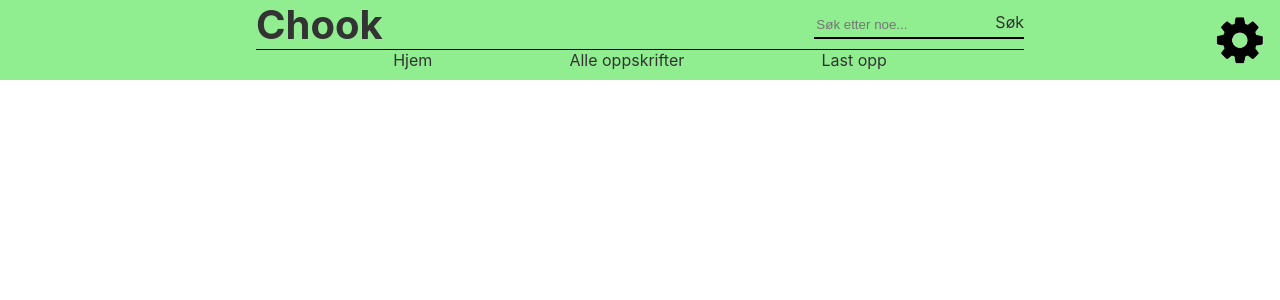
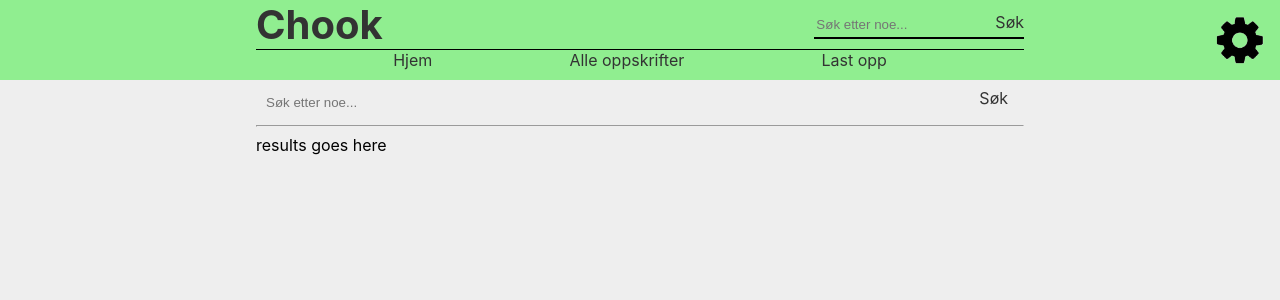
Before and after one commit to gardehal/react-chook, a React (Create React App) app: page /search in a window 1280 px wide. Shown: the top 300 px of the page. Built offline with nearby package versions, Linux system fonts and the light colour scheme; no server answers; the database is empty.

Commit message:
simple search(results) page

```diff
--- a/src/App.js
+++ b/src/App.js
@@ -3,7 +3,7 @@ import firebase from "firebase/app";
 import env from "./secrets/env";
 import { Provider } from "react-redux";
 import store from "./store";
-import { BrowserRouter , Route, Link } from "react-router-dom";
+import { BrowserRouter, Route } from "react-router-dom";
 
 // Redux imports
 import { SETTINGS_TOGGLE_CONTRASTMODE } from "./actions/types";
@@ -17,6 +17,7 @@ import DevPage from "./components/DevPage";
 import Header from "./components/common/Header";
 import ListPage from "./components/ListPage";
 import RecipeDetailsPage from "./components/RecipeDetailsPage";
+import SearchPage from "./components/SearchPage";
 
 class App extends React.Component
 {
@@ -54,6 +55,7 @@ class App extends React.Component
                         <Route exact path="/dev" component={DevPage}/>
                         <Route exact path="/list" component={ListPage}/>
                         <Route exact path="/details" component={RecipeDetailsPage}/>
+                        <Route exact path="/search" component={SearchPage}/>
 
                         {/* <Footer/>  */}
                     </BrowserRouter >
--- /dev/null
+++ b/src/components/SearchPage.jsx
@@ -0,0 +1,124 @@
+import React from "react";
+import { connect } from "react-redux";
+
+// Redux imports
+import { getRecipeData } from "../actions/RecipeActions";
+import { getIngredientData } from "../actions/IngredientActions";
+import { renderLoading, renderError, setTitle } from "../actions/Shared";
+
+// Variable imports
+import { DB_FETCH_FAILED, LOAD, INGREDIENTS, SEARCH_SOMETHING, SEARCH } from "../resources/language";
+import { getBackgroundColor, getTextColor } from "../resources/colors";
+
+// Component imports
+import { RecipeCard } from "./common/RecipeCard";
+import { IngredientCard } from "./common/IngredientCard";
+import { Button } from "./common/Button";
+
+class SearchPage extends React.Component
+{
+    constructor(props)
+    {
+        super(props);
+        this.initStyle();
+    }
+
+    componentWillMount()
+    {
+        getRecipeData();
+        getIngredientData();
+
+        setTitle();
+    }
+
+    initStyle()
+    {
+        this.searchContainerStyle =
+        {
+            position: "relative",
+            width: "100%",
+
+            // maxWidth: "50%"
+        };
+        this.searchFormStyle =
+        {
+            display: "flex",
+            height: "100%",
+            padding: "0.5em",
+            paddingBottom: "0",
+        };
+        this.searchFieldStyle =
+        {
+            background: "none",
+            border: "none",
+            height: "2em",
+            width: "100%",
+        };
+        this.searchButtonStyle =
+        {
+            cursor: "pointer",
+            paddingLeft: "0.5em",
+            paddingRight: "0.5em",
+            // paddingBottom: "0",
+        };
+    }
+
+
+    renderSearch()
+    {
+        return (
+            <div style={{ ...this.searchContainerStyle }} >
+                <form style={{ ...this.searchFormStyle, ...getTextColor(this.props.contrastmode) }} onSubmit={this.doSearch}>
+                    <input style={{ ...this.searchFieldStyle, ...getTextColor(this.props.contrastmode) }} id="searchFieldHeader" type="text" placeholder={SEARCH_SOMETHING}/>
+                    <div className="btn-with-shadow" style={{ ...this.searchButtonStyle, ...getTextColor(this.props.contrastmode) }} onClick={this.doSearch}>
+                        {SEARCH}
+                    </div>
+                </form>
+            </div>
+        );
+    }
+
+    renderContent()
+    {
+        let result = [];
+        // get search term
+        // handle search
+        // collate data
+
+        return (
+            <div>
+                {this.renderSearch()}
+                <hr/>
+
+                results goes here
+                {result}
+            </div>);
+    }
+
+    render()
+    {
+        return (
+            <div style={getBackgroundColor(this.props.contrastmode)}>
+                <div className="pageRootContainer">
+                    <div style={{ ...getBackgroundColor(this.props.contrastmode) }}>
+                        {this.renderContent()}
+                    </div>
+                </div>
+            </div>
+        );
+    }
+}
+
+const mapStateToProps = state =>
+{
+    const { contrastmode } = state.settings;
+    const { recipeError, recipeLoading, recipeResult } = state.recipe;
+    const { ingredientError, ingredientLoading, ingredientResult } = state.ingredient;
+    return { contrastmode,
+        recipeError, recipeLoading, recipeResult,
+        ingredientError, ingredientLoading, ingredientResult };
+};
+
+export default connect(
+    mapStateToProps, { getRecipeData, getIngredientData }
+)(SearchPage);
--- a/src/components/common/Header.jsx
+++ b/src/components/common/Header.jsx
@@ -150,15 +150,17 @@ class Header extends React.Component
     // Calling a search and moving to searchresult page
     doSearch()
     {
-        // let term = document.getElementById("searchTermHeader").value;
+        // let term = document.getElementById("searchTermHeader").value || "";
 
-        // if(this.props.location.pathname !== "/search/")
+        // if(this.props.location.pathname !== "/search/" && term)
         //     this.props.history.push("/search/?term=" + term);
         // else
         // {
-        //     this.props.history.push("/search/?term=" + term);
-        //     location.reload();
+            // this.props.history.push("/search/?term=" );
+            // location.reload();
         // }
+
+        window.location.assign("/search/?term=");
     }
 
     // Go to frontpage ("Home" page)
```
